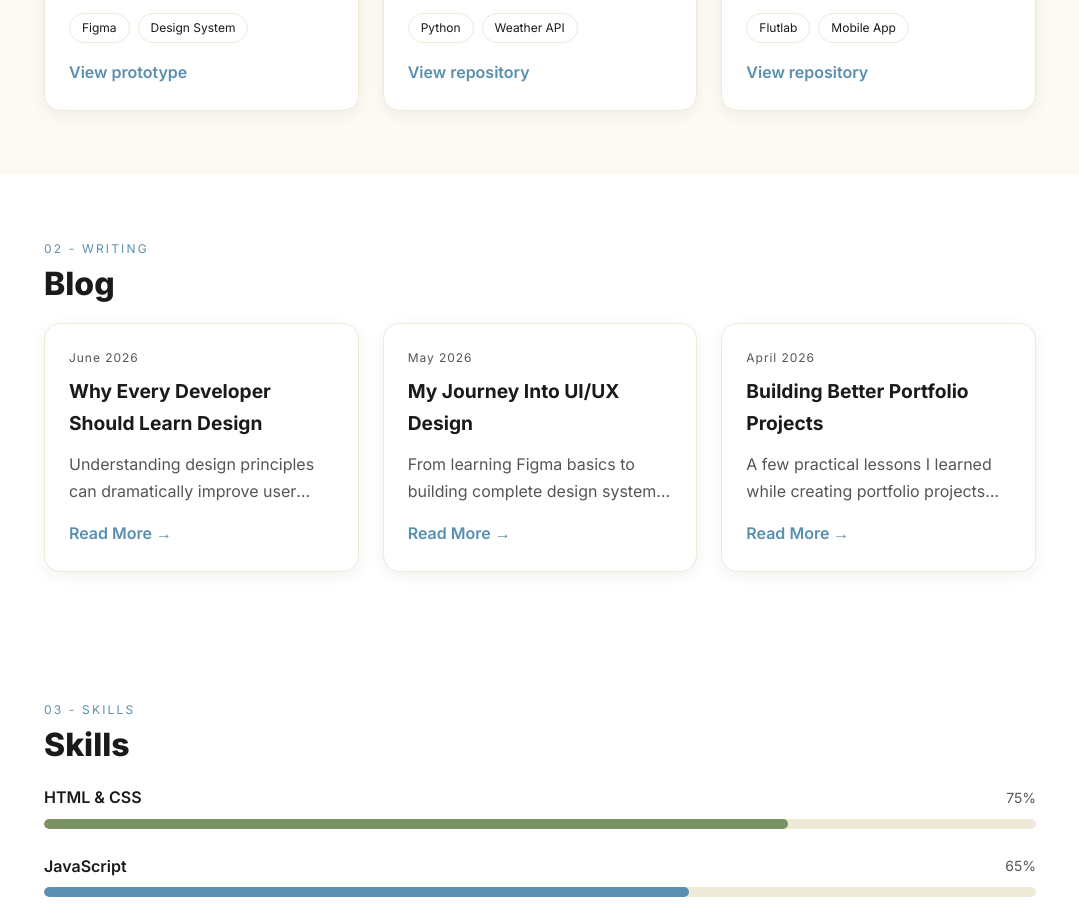
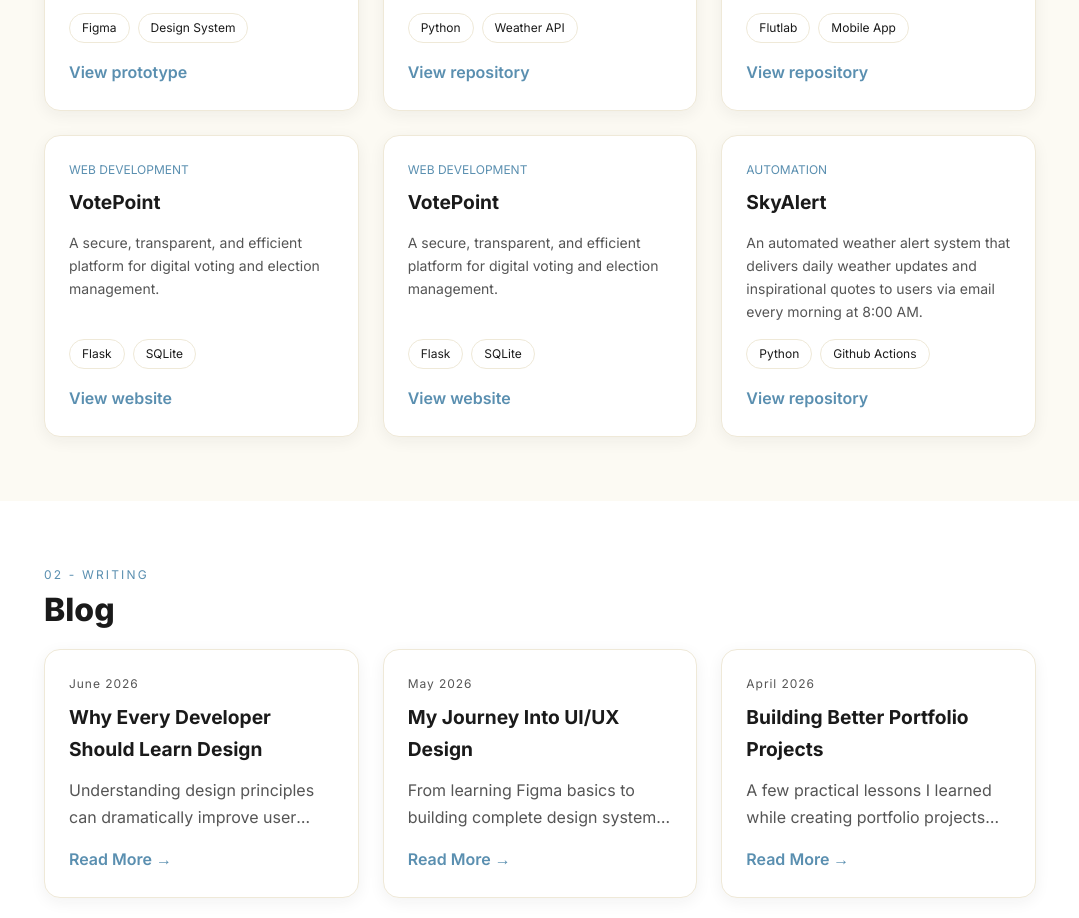
Before and after one commit to rudramecraj-cloud/Folio, a plain HTML site: page index.html in a window 1280 px wide. Shown: the part 1024-1942 px from the top of the page, without its empty margins (100-1179 px from the left). Drawn offline with Linux system fonts and the light colour scheme.

Commit message:
Added remaining projects

```diff
--- a/index.html
+++ b/index.html
@@ -80,6 +80,37 @@
                         </div>
                         <a href="https://github.com/rudramecraj-cloud/Tide" target="_blank" rel="noopener" class="card-link">View repository</a>
                     </article>
+                    <article class="card reveal">
+                        <span class="card-tag">Web Development</span>
+                        <h3 class="card-title">VotePoint</h3>
+                        <p class="card-desc">A secure, transparent, and efficient platform for digital voting and election management.</p>
+                        <div class="card-meta">
+                            <span class="chip">Flask</span>
+                            <span class="chip">SQLite</span>
+                        </div>
+                        <a href="https://digital-voting-portal.onrender.com/voting" target="_blank" rel="noopener" class="card-link">View website</a>
+                    </article>
+                    <article class="card reveal">
+                        <span class="card-tag">Web Development</span>
+                        <h3 class="card-title">VotePoint</h3>
+                        <p class="card-desc">A secure, transparent, and efficient platform for digital voting and election management.</p>
+                        <div class="card-meta">
+                            <span class="chip">Flask</span>
+                            <span class="chip">SQLite</span>
+                        </div>
+                        <a href="https://digital-voting-portal.onrender.com/voting" target="_blank" rel="noopener" class="card-link">View website</a>
+                    </article>
+                    <article class="card reveal">
+                        <span class="card-tag">Automation</span>
+                        <h3 class="card-title">SkyAlert</h3>
+                        <p class="card-desc">An automated weather alert system that delivers daily weather updates and inspirational quotes to users via email every morning at 8:00 AM.</p>
+                        <div class="card-meta">
+                            <span class="chip">Python</span>
+                            <span class="chip">Github Actions</span>
+                        </div>
+                        <a href="https://github.com/rudramecraj-cloud/SkyAlert" target="_blank" rel="noopener" class="card-link">View repository</a>
+                    </article>
+
                 </div>
             </div>
         </section>
```
